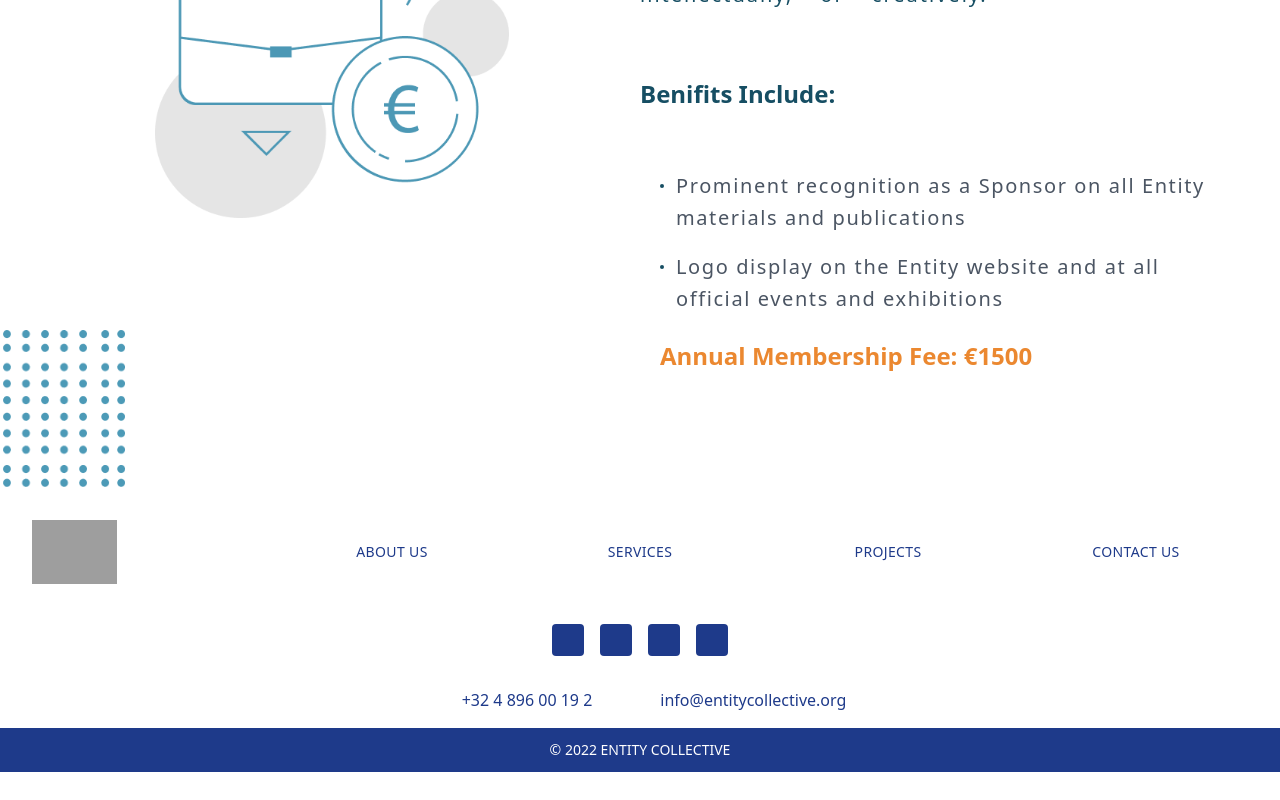
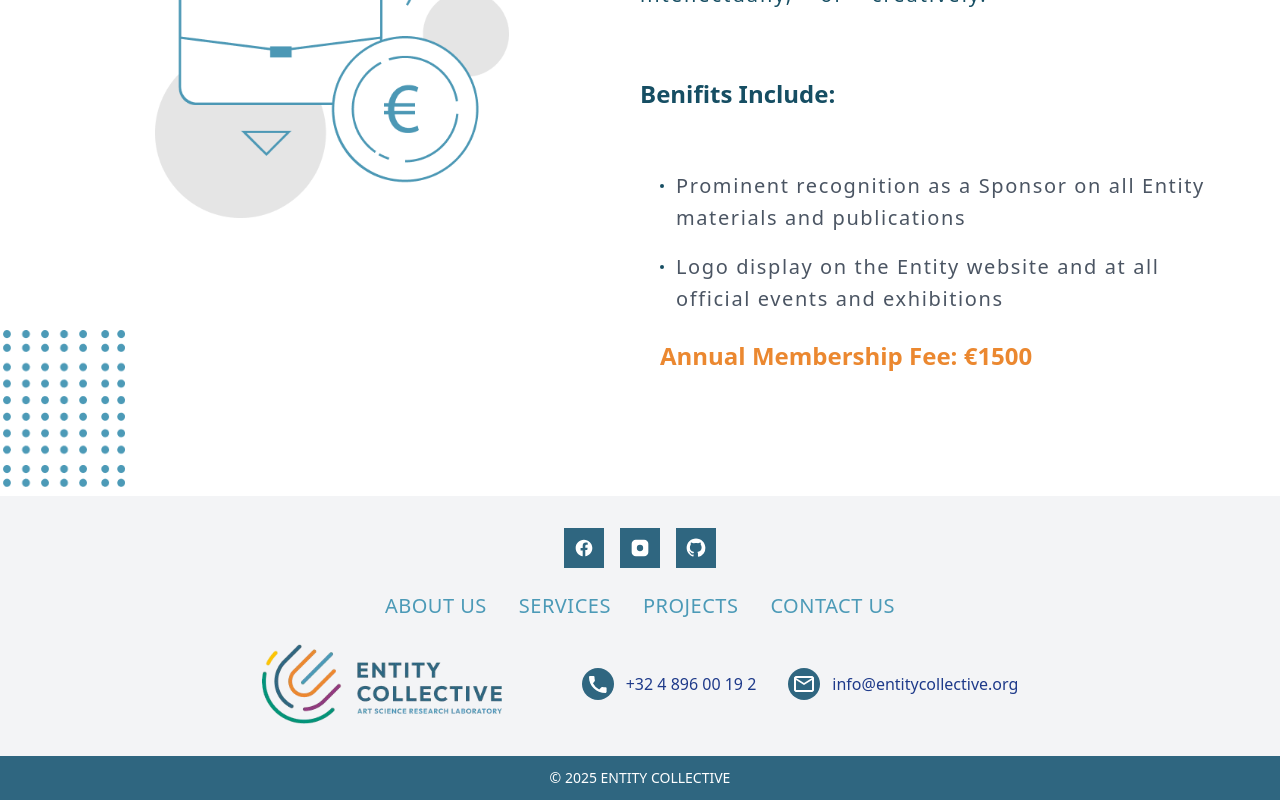
Before and after one commit to saqishah444/Entity-Collective, a React (Vite) app: page / in a window 1280 px wide. Shown: the part 3823-4623 px from the top of the page. Before the commit the page ends 4595 px from the top, so only its background shows below. Built offline with nearby package versions, Linux system fonts and the light colour scheme; grey boxes are pictures that could not be loaded.

Commit message:
98% done complete

```diff
--- a/src/Components/Footer.jsx
+++ b/src/Components/Footer.jsx
@@ -1,66 +1,75 @@
-import { Facebook, Linkedin, Instagram, Phone, Mail, Github } from "lucide";
+import { Mail } from 'lucide'
+import logo from '../assets/images/navlogo.png'
 
 export default function Footer() {
   return (
-    <div className="w-full bg-white">
-      {/* Navigation Links and Logo */}
-      <div className="max-w-7xl mx-auto px-4 sm:px-6 lg:px-8 py-6 grid grid-cols-1 md:grid-cols-5 gap-6 items-center text-center md:text-left">
-        {/* Logo */}
-        <div className="col-span-1 flex justify-center md:justify-start">
-          <img
-            src="/logo.png"
-            alt="Entity Collective"
-            className="h-16 object-contain"
-          />
+    <footer className="w-full bg-gray-100">
+      <div className="max-w-7xl mx-auto px-4 sm:px-6 lg:px-8 py-8">
+        {/* Social icons - top */}
+        <div className="flex justify-center  space-x-4 mb-6">
+          <a href="#" className="inline-flex items-center justify-center h-10 w-10  bg-[#2F6680] text-white">
+            {/* Facebook (inline SVG) */}
+            <svg className="h-5 w-5" viewBox="0 0 24 24" fill="currentColor" aria-hidden>
+              <path d="M22 12.07C22 6.48 17.52 2 11.93 2S2 6.48 2 12.07c0 4.99 3.66 9.12 8.44 9.93v-7.03H7.9v-2.9h2.54V9.41c0-2.5 1.49-3.89 3.77-3.89 1.09 0 2.23.2 2.23.2v2.45h-1.25c-1.24 0-1.63.77-1.63 1.56v1.87h2.78l-.44 2.9h-2.34V22C18.34 21.19 22 17.06 22 12.07z" />
+            </svg>
+          </a>
+          <a href="#" className="inline-flex items-center justify-center h-10 w-10  bg-[#2F6680] text-white">
+            {/* Instagram */}
+            <svg className="h-5 w-5" viewBox="0 0 24 24" fill="currentColor" aria-hidden>
+              <path d="M7 2h10a5 5 0 015 5v10a5 5 0 01-5 5H7a5 5 0 01-5-5V7a5 5 0 015-5zm5 6.2A3.8 3.8 0 1015.8 12 3.8 3.8 0 0012 8.2zm6.5-2a1.1 1.1 0 11-.001-2.202A1.1 1.1 0 0118.5 6.2z" />
+            </svg>
+          </a>
+          <a href="#" className="inline-flex items-center justify-center h-10 w-10  bg-[#2F6680] text-white">
+            {/* Github */}
+            <svg className="h-5 w-5" viewBox="0 0 24 24" fill="currentColor" aria-hidden>
+              <path d="M12 .5C5.73.5.75 5.48.75 11.74c0 4.9 3.18 9.06 7.59 10.53.56.1.76-.24.76-.53 0-.26-.01-.95-.01-1.86-3.08.67-3.73-1.48-3.73-1.48-.5-1.28-1.22-1.62-1.22-1.62-.99-.67.08-.66.08-.66 1.1.08 1.68 1.12 1.68 1.12.97 1.67 2.55 1.19 3.17.91.1-.71.38-1.19.69-1.46-2.46-.28-5.05-1.23-5.05-5.48 0-1.21.43-2.2 1.13-2.98-.11-.28-.49-1.4.11-2.93 0 0 .92-.3 3.02 1.13a10.5 10.5 0 012.75-.37c.93 0 1.87.12 2.75.37 2.1-1.43 3.02-1.13 3.02-1.13.6 1.53.22 2.65.11 2.93.7.78 1.13 1.77 1.13 2.98 0 4.26-2.6 5.19-5.08 5.47.39.34.74 1.02.74 2.07 0 1.5-.01 2.71-.01 3.08 0 .29.2.64.77.53A10.27 10.27 0 0023.25 11.74C23.25 5.48 18.27.5 12 .5z" />
+            </svg>
+          </a>
         </div>
 
-        {/* Nav Links */}
-        <div className="flex justify-center">
-          <a href="#" className="uppercase text-sm tracking-wide text-blue-900">About Us</a>
+        {/* Nav Links - center */}
+        <nav className="flex flex-col sm:flex-row justify-center items-center md:justify-center gap-4 sm:gap-8 mb-6 text-center md:text-left">
+          <a href="#about" className="uppercase text-xl tracking-wide text-[#4C9AB7]">About Us</a>
+          <a href="#services" className="uppercase text-xl tracking-wide text-[#4C9AB7]">Services</a>
+          <a href="#projects" className="uppercase text-xl tracking-wide text-[#4C9AB7]">Projects</a>
+          <a href="#contact" className="uppercase text-xl tracking-wide text-[#4C9AB7]">Contact Us</a>
+        </nav>
+
+        {/* Contact info & logo */}
+        <div className="flex flex-col md:flex-row items-center md:items-center md:justify-center gap-4 md:gap-20 text-blue-900">
+          <div className="flex-shrink-0">
+           <a href="#"> <img src={logo} alt="Entity Collective" className="h-20 w-auto" /></a>
+          </div>
+          <div className="flex flex-col sm:flex-row sm:items-center gap-4 sm:gap-8">
+
+            <div className="flex items-center gap-3">
+              <svg className="h-8 w-8 p-1 text-white bg-[#2F6680] rounded-full" viewBox="0 0 24 24" fill="currentColor" aria-hidden>
+                <path d="M6.6 10.79a15.05 15.05 0 006.61 6.61l2.2-2.2a1 1 0 01.9-.27c1 .25 2.1.39 3.28.39a1 1 0 011 1V20a1 1 0 01-1 1C10.07 21 3 13.93 3 5a1 1 0 011-1h3.5a1 1 0 011 1c0 1.18.14 2.28.39 3.28a1 1 0 01-.27.9l-2.02 2.61z" />
+              </svg>
+              <span>+32 4 896 00 19 2</span>
+            </div>
+             <div className="flex items-center gap-3">
+              <svg
+                className="h-8 w-8 text-white bg-[#2F6680] p-1 rounded-full"
+                viewBox="0 0 24 24"
+                fill="currentColor"
+                aria-hidden="true"
+              >
+                <path d="M20 4H4C2.9 4 2 4.9 2 6v12c0 1.1.9 2
+           2 2h16c1.1 0 2-.9 2-2V6c0-1.1-.9-2-2-2zm0
+           2l-8 5-8-5h16zm0 12H4V8l8 5 8-5v10z" />
+              </svg>
+              <span>info@entitycollective.org</span>
+            </div>
+          </div>
         </div>
-        <div className="flex justify-center">
-          <a href="#" className="uppercase text-sm tracking-wide text-blue-900">Services</a>
-        </div>
-        <div className="flex justify-center">
-          <a href="#" className="uppercase text-sm tracking-wide text-blue-900">Projects</a>
-        </div>
-        <div className="flex justify-center">
-          <a href="#" className="uppercase text-sm tracking-wide text-blue-900">Contact Us</a>
-        </div>
-      </div>
 
-      {/* Social Icons */}
-      <div className="flex justify-center space-x-4 py-4">
-        <a href="#" className="p-2 bg-blue-900 text-white rounded">
-          <div className="h-4 w-4">     </div>
-        </a>
-        <a href="#" className="p-2 bg-blue-900 text-white rounded">
-          <div className="h-4 w-4">      </div>
-        </a>
-        <a href="#" className="p-2 bg-blue-900 text-white rounded">
-          <div className="h-4 w-4">       </div>
-        </a>
-        <a href="#" className="p-2 bg-blue-900 text-white rounded">
-          <div className="h-4 w-4">       </div>
-        </a>
-      </div>
-
-      {/* Contact Info */}
-      <div className="max-w-7xl mx-auto px-4 sm:px-6 lg:px-8 flex flex-col md:flex-row justify-center md:justify-center items-center space-y-4 md:space-y-0 md:space-x-10 py-4 text-blue-900">
-        <div className="flex items-center space-x-2">
-          <div className="h-5 w-5">      </div>
-          <span>+32 4 896 00 19 2</span>
-        </div>
-        <div className="flex items-center space-x-2">
-          <div className="h-5 w-5">      </div>
-          <span>info@entitycollective.org</span>
-        </div>
       </div>
 
       {/* Bottom Bar */}
-      <div className="bg-blue-900 py-3 text-center text-white text-sm">
-        © 2022 ENTITY COLLECTIVE
+      <div className="bg-[#2F6680] py-3 text-center text-white text-sm">
+        © {new Date().getFullYear()} ENTITY COLLECTIVE
       </div>
-    </div>
-  );
+    </footer>
+  )
 }
```
